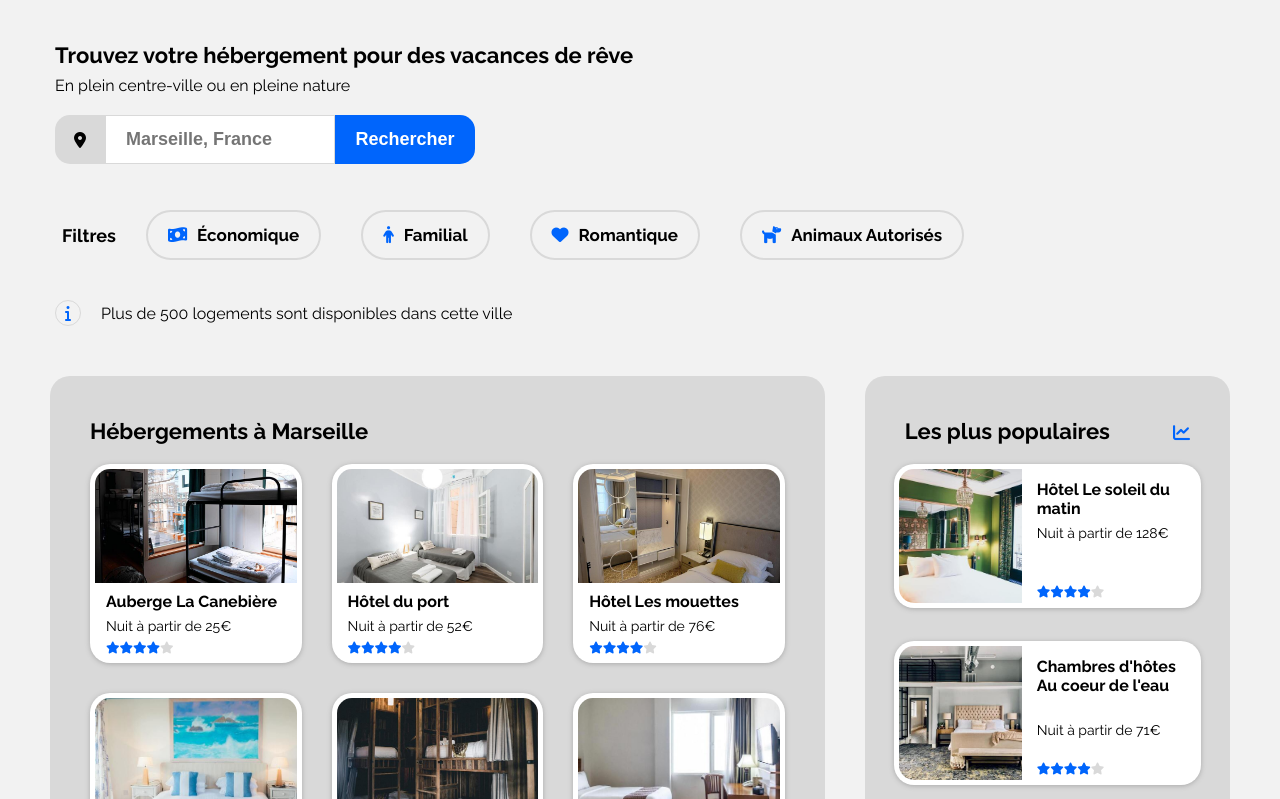
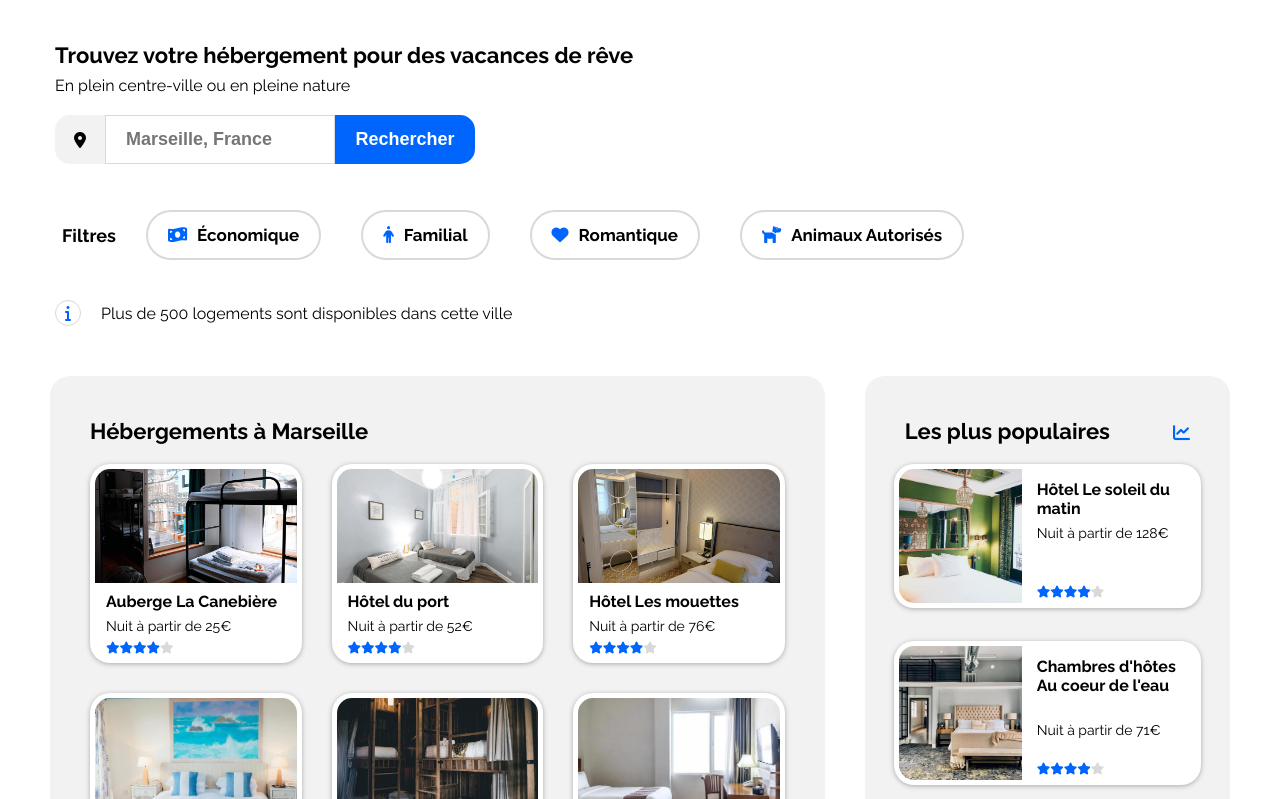
Before and after one commit to PasseratJonathan/Projet2, a plain HTML site: page index.html in a window 1280 px wide. Shown: the part 88-887 px from the top of the page. Drawn offline with Linux system fonts and the light colour scheme.

Commit message:
Couleur Body

```diff
--- a/css/index.css
+++ b/css/index.css
@@ -8,7 +8,7 @@ body {
     max-width: 1400px;
     width: 100%;
     margin: auto;
-    background-color: #F2F2F2;
+    background-color: #ffffff;
 }
 
 body p {
@@ -92,7 +92,7 @@ h1 {
 
 .fa-icon {
     width: 50px;
-    background-color: #D9D9D9;
+    background-color: #F2F2F2;
     border-radius: 15px 0 0 15px;
 }
 
@@ -215,7 +215,7 @@ section p {
 .hebergement {
     width: 70%;
     height: 626px;
-    background-color: #D9D9D9;
+    background-color: #F2F2F2;
     border-radius: 20px;
 }
 
@@ -275,7 +275,7 @@ section p {
 aside {
     width: 33%;
     height: 625px;
-    background-color: #D9D9D9;
+    background-color: #F2F2F2;
     border-radius: 20px;
 }
 
@@ -407,7 +407,7 @@ aside h3 {
 /* Footer */
 
 footer {
-    background-color: #D9D9D9;
+    background-color: #F2F2F2;
     margin: 70px 50px 0 50px;
     padding-bottom: 58px;
 }
@@ -431,7 +431,7 @@ footer li {
 }
 
 
-@media screen and (max-width: 991px) {
+@media screen and (max-width: 992px) {
 
 
     body {
@@ -523,7 +523,7 @@ footer li {
 }
 
 
-@media screen and (max-width: 767px) {
+@media screen and (max-width: 768px) {
 
     body {
         max-width: 767px;
```
